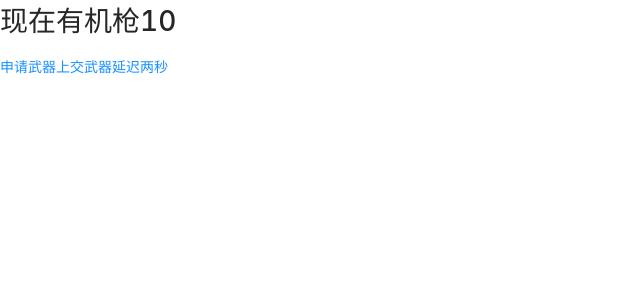
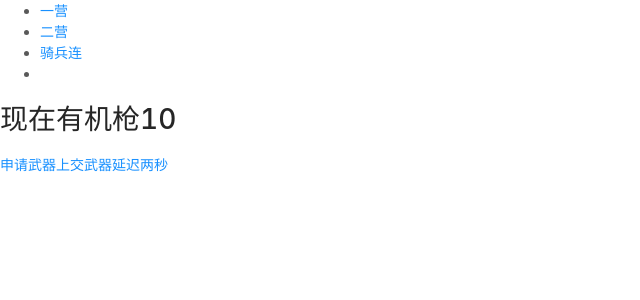
Before and after one commit to wangyong315/zhufeng-open-class, a React app: page / in a window 1280 px wide. Shown: the top 300 px of the page, without its empty margins (0-640 px from the left). Built offline with nearby package versions, Linux system fonts and the light colour scheme.

Commit message:
add react-router

```diff
--- a/package.json
+++ b/package.json
@@ -40,6 +40,8 @@
     "react-dev-utils": "^5.0.1",
     "react-dom": "^16.3.1",
     "react-redux": "^5.0.7",
+    "react-router": "^4.2.0",
+    "react-router-dom": "^4.2.2",
     "redux": "^3.7.2",
     "redux-thunk": "^2.2.0",
     "resolve": "1.6.0",
--- a/src/index.js
+++ b/src/index.js
@@ -2,6 +2,7 @@ import React from 'react';
 import ReactDOM from 'react-dom';
 import { createStore, applyMiddleware, compose } from 'redux';
 import thunk from 'redux-thunk';
+import { BrowserRouter, Route, Link } from 'react-router-dom';
 // import { counter, addGUN, minGUN, addGUNAsync } from './index.redux';
 import { counter } from './index.redux';
 import { Provider } from 'react-redux';
@@ -13,9 +14,35 @@ const store = createStore(counter, compose(
     reduxDevtools
 ));
 
+function Erying(){
+    return <h2>二营</h2>
+}
+function Qibinglian(){
+    return <h2>骑兵营</h2>
+}
 ReactDOM.render(
     (<Provider store={store} >
-        <App />
+        <BrowserRouter>
+            <div>
+                <ul>
+                    <li>
+                        <Link to="/">一营</Link>
+                    </li>
+                    <li>
+                        <Link to="/erying">二营</Link>
+                    </li>
+                    <li>
+                        <Link to="/qibinglian">骑兵连</Link>
+                    </li>
+                    <li>
+                        <Link to="/"></Link>
+                    </li>
+                </ul>
+                <Route path="/" exact component={App}></Route>
+                <Route path="/erying" component={Erying}></Route>
+                <Route path="/qibinglian" component={Qibinglian}></Route>
+            </div>
+        </BrowserRouter>
     </Provider>),
     document.getElementById("root")
 );
```
Also changed, not shown: public/index.html (+0 -10 lines), 2 other files (tests, documents, lock files or other folders).
